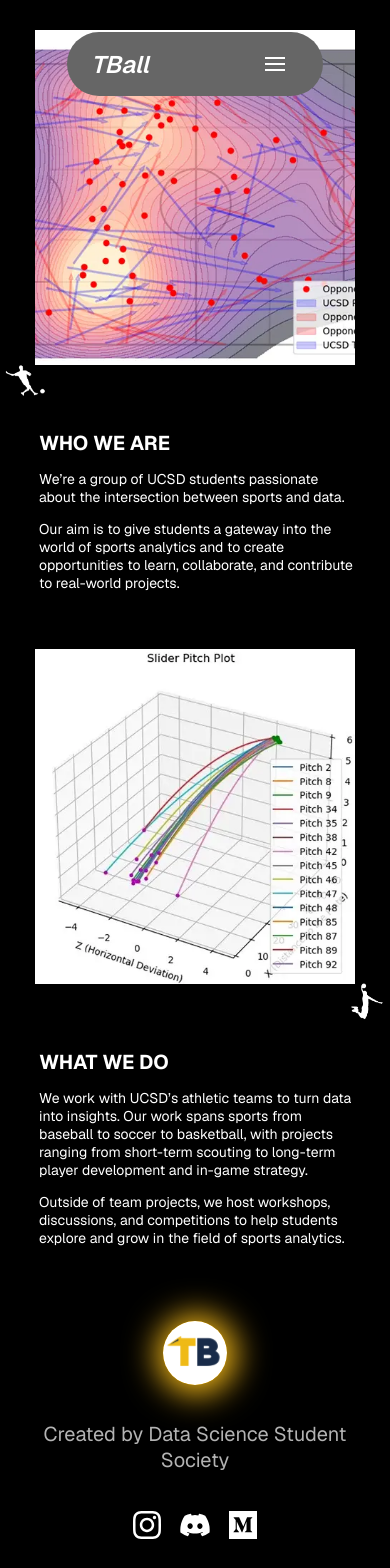
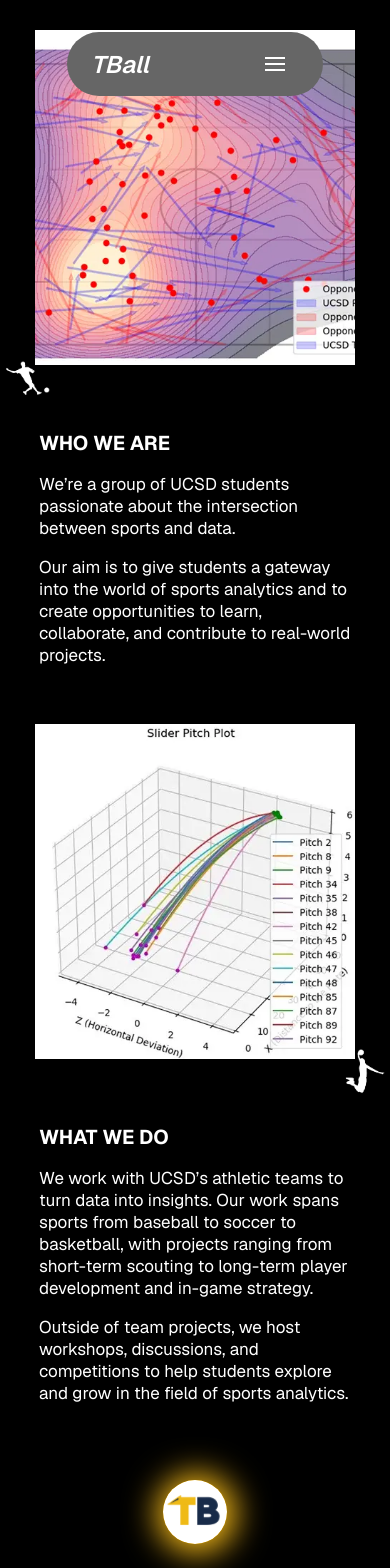
Before and after one commit to tritonball-ucsd/triton-ball, a React (Vite) app: page / in a window 390 px wide. Shown: the top 1568 px of the page. Built offline with nearby package versions, Linux system fonts and the light colour scheme.

Commit message:
responsiveness done done

```diff
--- a/src/Components/Background/background.css
+++ b/src/Components/Background/background.css
@@ -71,12 +71,12 @@
 
 .text-block h2 {
   margin-bottom: 10px;
-  font-size: 50px;
+  font-size: 55px;
   margin-top: 0;
 }
 
 .text-block p {
-  font-size: 24px;
+  font-size: 28px;
   margin-bottom: 2em;
 }
 
@@ -106,12 +106,12 @@
   }
 
   .text-block h2 {
-    font-size: 32px;
+    font-size: 35px;
     margin-bottom: 4px;
   }
 
   .text-block p {
-    font-size: 16px;
+    font-size: 18px;
     margin-bottom: 1em;
   }
   .player-image {
@@ -121,12 +121,12 @@
   }
   .player-image-reverse {
     max-width: 100px;
-    bottom: -40px;
-    right: -85px;
+    bottom: -60px;
+    right: -75px;
   }
 }
 
-@media (max-width: 700px) {
+@media (max-width: 760px) {
   .section {
     /* gap: 20px;
     margin-top: 10px;
@@ -170,13 +170,13 @@
   }
 
   .text-block h2 {
-    font-size: 20px;
+    font-size: 22px;
     margin-bottom: 4px;
     /* border: 2px solid gold; */
   }
 
   .text-block p {
-    font-size: 14px;
+    font-size: 18px;
     margin-bottom: 0.5em;
   }
 }
@@ -189,18 +189,31 @@
   }
 
   .text-block p {
-    font-size: 14px;
+    font-size: 17px;
     margin-bottom: 0.5em;
   }
 
   .player-image {
-    max-width: 50px;
+    max-width: 55px;
     bottom: -38px;
     left: -35px;
   }
   .player-image-reverse {
-    max-width: 45px;
+    max-width: 55px;
     bottom: -40px;
-    right: -35px;
+    right: -38px;
   }
 }
+
+@media (max-width: 389px) {
+  .text-block h2 {
+    font-size: 18px;
+    margin-bottom: 4px;
+    /* border: 2px solid gold; */
+  }
+
+  .text-block p {
+    font-size: 15px;
+    margin-bottom: 0.5em;
+  }
+}
```
